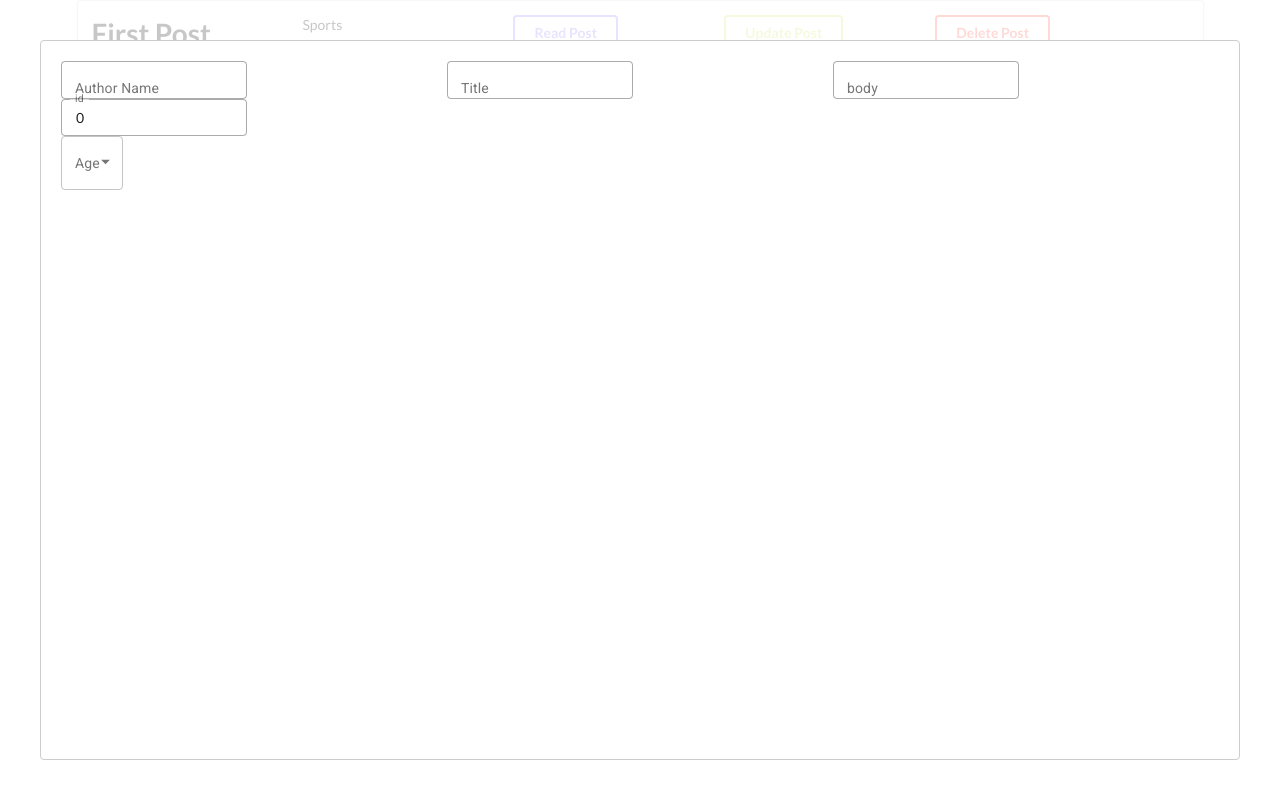
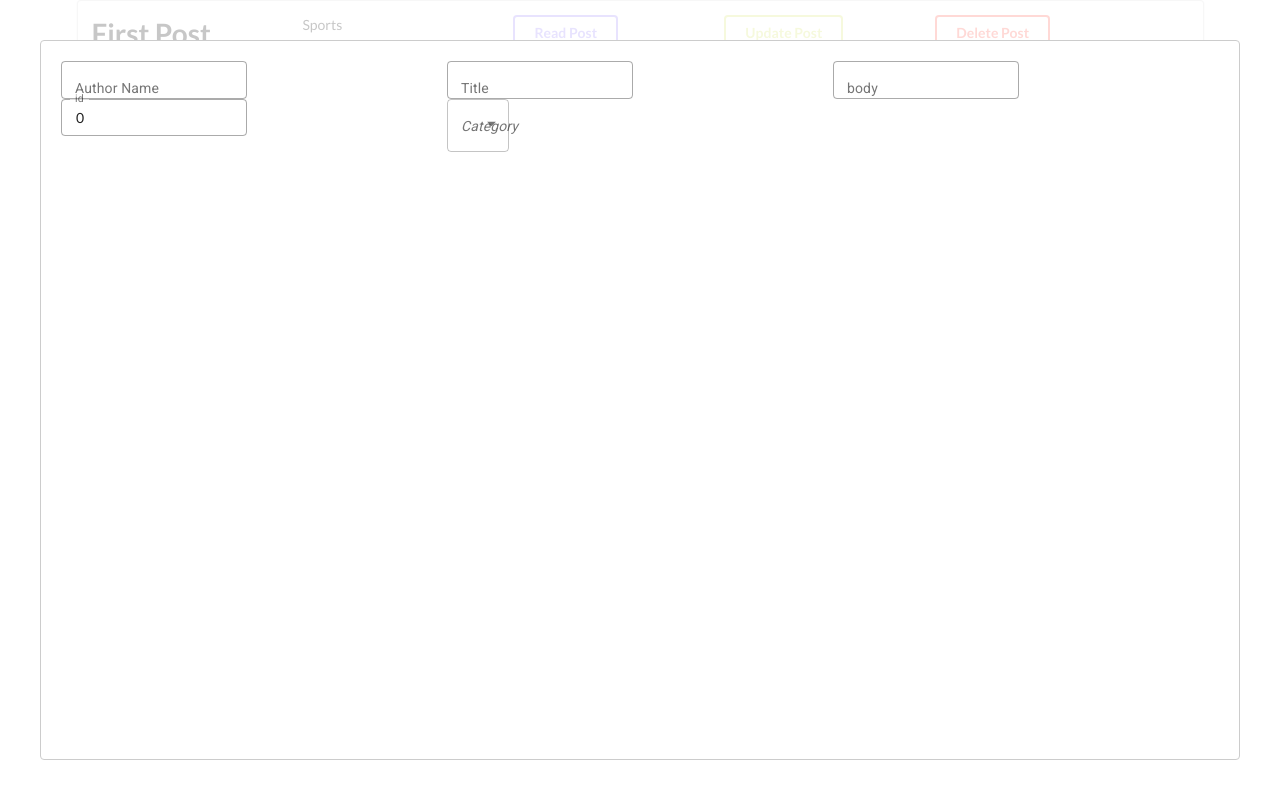
Before and after one commit to Samiur-UTI/Wedevs-CRUD-Task-, a React (Create React App) app: page / in a window 1280 px wide. Both pictures are taken after a click on the button "Create New Post". Built offline with nearby package versions, Linux system fonts and the light colour scheme.

Commit message:
messing around alot

```diff
--- a/src/components/control/input.js
+++ b/src/components/control/input.js
@@ -1,6 +1,7 @@
 import { Grid, TextField} from '@material-ui/core';
+import Dropdown from "../control/select";
 export default function Input (props){
-    const {values, handleInputChange} = props;
+    const {values, handleInputChange, post} = props;
     return(
         <Grid container>
             <Grid item xs={8} sm={6} md={4}>
@@ -18,6 +19,7 @@ export default function Input (props){
                 <TextField autoComplete='off' label="id" name='id' onChange={handleInputChange} variant="outlined" value={values.id}/>
             </Grid>
             <Grid item xs={8} sm={6} md={4}>
+                <Dropdown post={post} handleInputChange={handleInputChange}/>
             </Grid>
         </Grid>
     );
--- a/src/components/control/select.js
+++ b/src/components/control/select.js
@@ -2,24 +2,26 @@ import React from 'react';
 import {FormControl, InputLabel, Select,MenuItem} from '@material-ui/core';
 
 export default function Dropdown(props) {
-    const {post, handleInputChange} = props;
+    const {post,handleInputChange} = props;
+    console.log(post);
     return (
 
         <FormControl variant="outlined">
-            <InputLabel id="demo-simple-select-outlined-label">Age</InputLabel>
+            <InputLabel id="demo-simple-select-outlined-label"><em>Category</em></InputLabel>
             <Select
                 labelId="demo-simple-select-outlined-label"
                 id="demo-simple-select-outlined"
                 value=''
                 onChange={handleInputChange}
-                label="Age"
+                label="Category"
             >
-            <MenuItem value="">
-                <em>None</em>
-            </MenuItem>
-                <MenuItem value={10}>Ten</MenuItem>
-                <MenuItem value={20}>Twenty</MenuItem>
-                <MenuItem value={30}>Thirty</MenuItem>
+                    {/* <MenuItem value=""><em>None</em></MenuItem>
+                    <MenuItem value={10}>Ten</MenuItem>
+                    <MenuItem value={20}>Twenty</MenuItem>
+                    <MenuItem value={30}>Thirty</MenuItem> */}
+                    <MenuItem>Create New category</MenuItem>
+                    {post.map( p =>
+                         <MenuItem value={p.category}>{p.category}</MenuItem>)  }
             </Select>
         </FormControl>
 
--- a/src/components/modals/createForm.js
+++ b/src/components/modals/createForm.js
@@ -1,7 +1,7 @@
 import React, {useState, useEffect} from 'react';
 import {useForm} from '../form';
 import Input from "../control/input";
-import Dropdown from "../control/select";
+
 const initialVal = {
   id:0,
   author:'',
@@ -16,8 +16,7 @@ const FormCreate = (props) => {
     const {post} = props;
     return(
       <div className='ui form'>
-          <Input values={values} handleInputChange={handleInputChange}/>
-          <Dropdown post={post} handleInputChange={handleInputChange} />
+          <Input post={post} values={values} handleInputChange={handleInputChange}/>
       </div>
      );
 }
```
